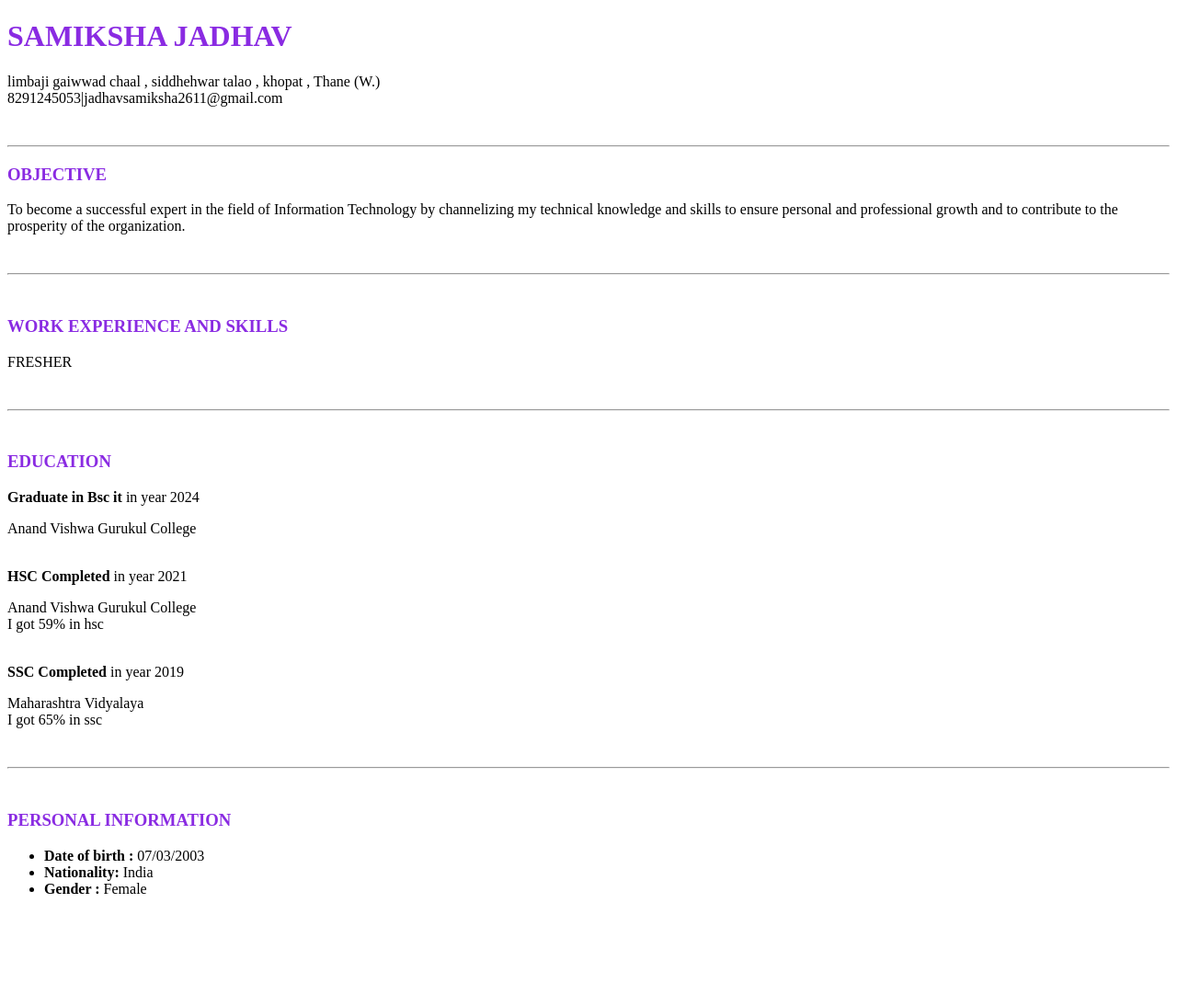
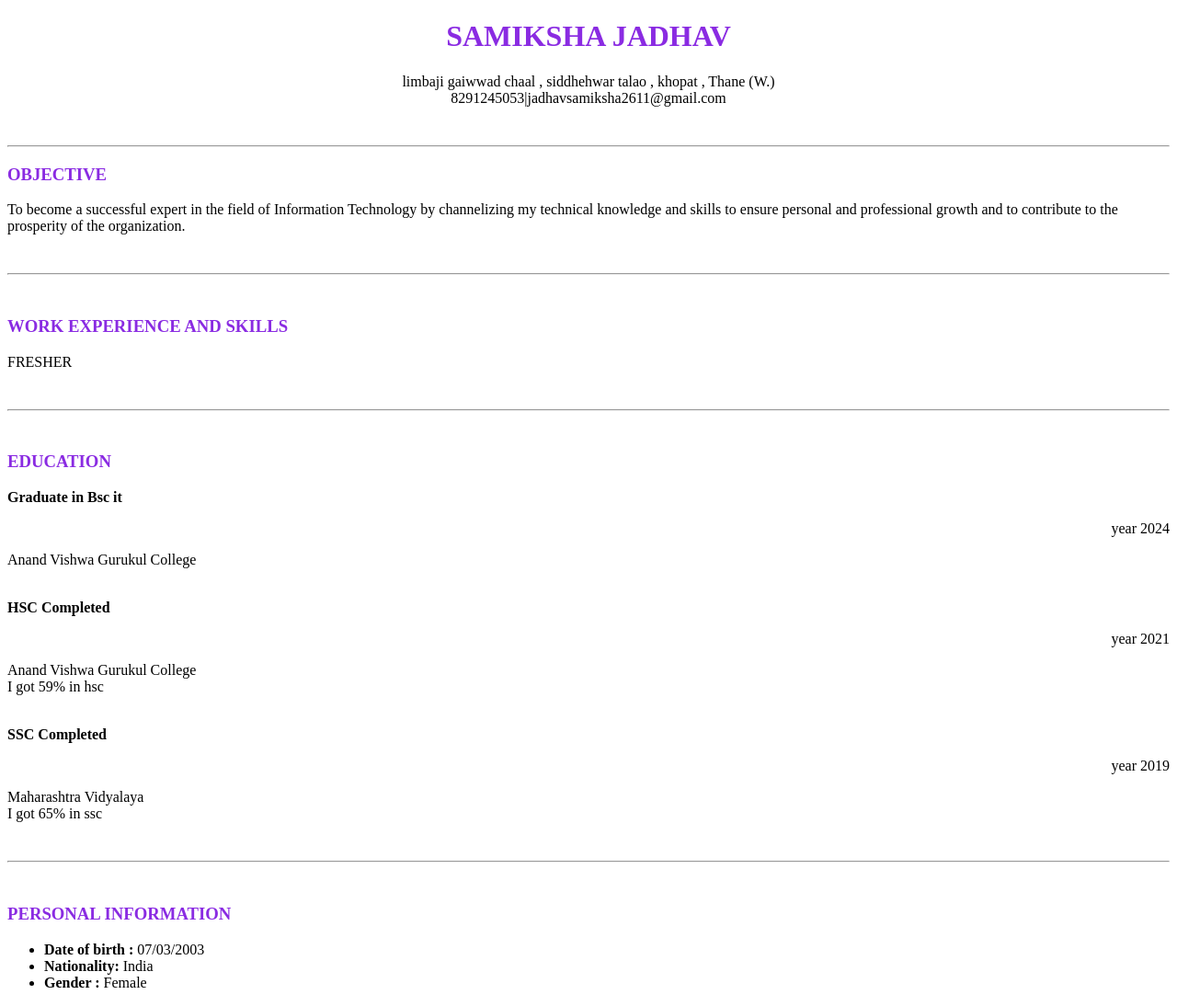
Before and after one commit to SAMIKSHA2611/Resume, a plain HTML site: page index.html in a window 1280 px wide. Shown: the whole page at 92% size. Before the commit the page ends 992 px from the top, so only its background shows below. Drawn offline with Linux system fonts and the light colour scheme.

Commit message:
updated resume with style attribute

```diff
--- a/index.html
+++ b/index.html
@@ -6,8 +6,8 @@
     <title>Document</title>
 </head>
 <body>
-    <h1 style="color: blueviolet;"> SAMIKSHA JADHAV </h1>
-    <p> limbaji gaiwwad chaal , siddhehwar talao , khopat , Thane (W.) <br>
+    <h1 style="color: blueviolet; text-align: center;"  > SAMIKSHA JADHAV </h1>
+    <p style="text-align: center;"> limbaji gaiwwad chaal , siddhehwar talao , khopat , Thane (W.) <br>
         8291245053|jadhavsamiksha2611@gmail.com
     </p>
     <br>
@@ -24,15 +24,15 @@
     <hr>
     <br>
     <h3 style="color: blueviolet;">EDUCATION</h3>
-    <b>Graduate in Bsc it </b> in year 2024
+    <b>Graduate in Bsc it </b> <p style="text-align: right;"> year 2024</p>
     <p>Anand Vishwa Gurukul College </p>
     <br>
-    <b>HSC Completed</b> in year 2021
+    <b>HSC Completed</b> <p style="text-align: right;">year 2021</p>
     <p>Anand Vishwa Gurukul College <br>
         I got 59% in hsc
     </p>
     <br>
-    <b>SSC Completed</b> in year 2019
+    <b>SSC Completed</b> <p style="text-align: right;">year 2019</p>
     <p> Maharashtra Vidyalaya <br>
         I got 65% in ssc
     </p>
```
